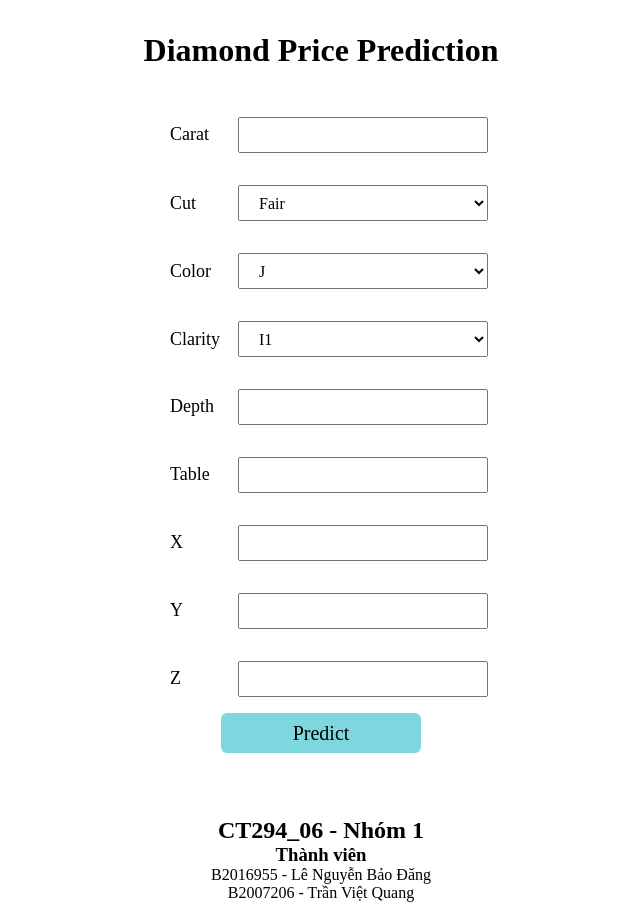
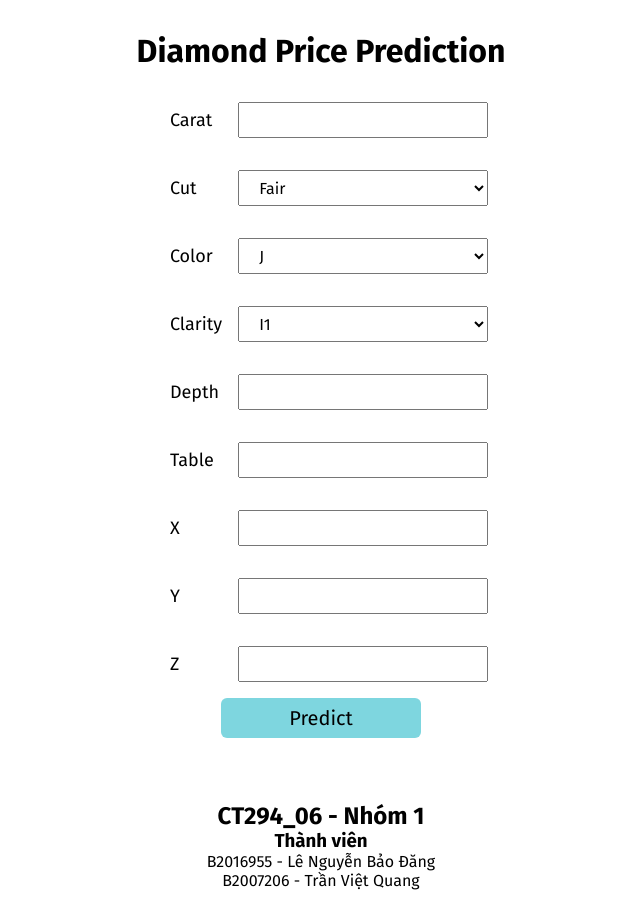
Before and after one commit to lemmyc/diamond_price_ui_dev, a plain HTML site: page index.html in a window 1280 px wide. Shown: the whole page, without its empty margins (319-959 px from the left). Drawn offline with Linux system fonts and the light colour scheme.

Commit message:
embed font

```diff
--- a/assets/styles/style.css
+++ b/assets/styles/style.css
@@ -1,8 +1,9 @@
+@import url('https://fonts.googleapis.com/css2?family=Fira+Sans:ital,wght@0,100;0,200;0,300;0,400;0,500;0,600;0,700;0,800;0,900;1,100;1,200;1,300;1,400;1,500;1,600;1,700;1,800;1,900&display=swap');
 *, *::before, *::after{
   padding: 0;
   margin: 0;
   box-sizing: border-box;
-  font-family: 'Fira Sans';
+  font-family: 'Fira Sans', sans-serif;;
 }
 .container{
   width: 100vw;
@@ -10,9 +11,10 @@
   align-items: center;
   justify-content: center;
   flex-direction: column;
+  margin: 16px 0;
 }
 #title{
-  margin: 32px 0;
+  margin: 16px 0;
 }
 .input-label{
   font-size: 18px;
--- a/index.html
+++ b/index.html
@@ -5,6 +5,7 @@
   <meta http-equiv="X-UA-Compatible" content="IE=edge">
   <meta name="viewport" content="width=device-width, initial-scale=1.0">
   <link rel="stylesheet" href="./assets/styles/style.css">
+  <link rel="preconnect" href="https://fonts.googleapis.com"><link rel="preconnect" href="https://fonts.gstatic.com" crossorigin><link href="https://fonts.googleapis.com/css2?family=Fira+Sans:ital,wght@0,100;0,200;0,300;0,400;0,500;0,600;0,700;0,800;0,900;1,100;1,200;1,300;1,400;1,500;1,600;1,700;1,800;1,900&display=swap" rel="stylesheet">
   <title>💎Diamond Price Prediction💎</title>
 </head>
 <body>
```
